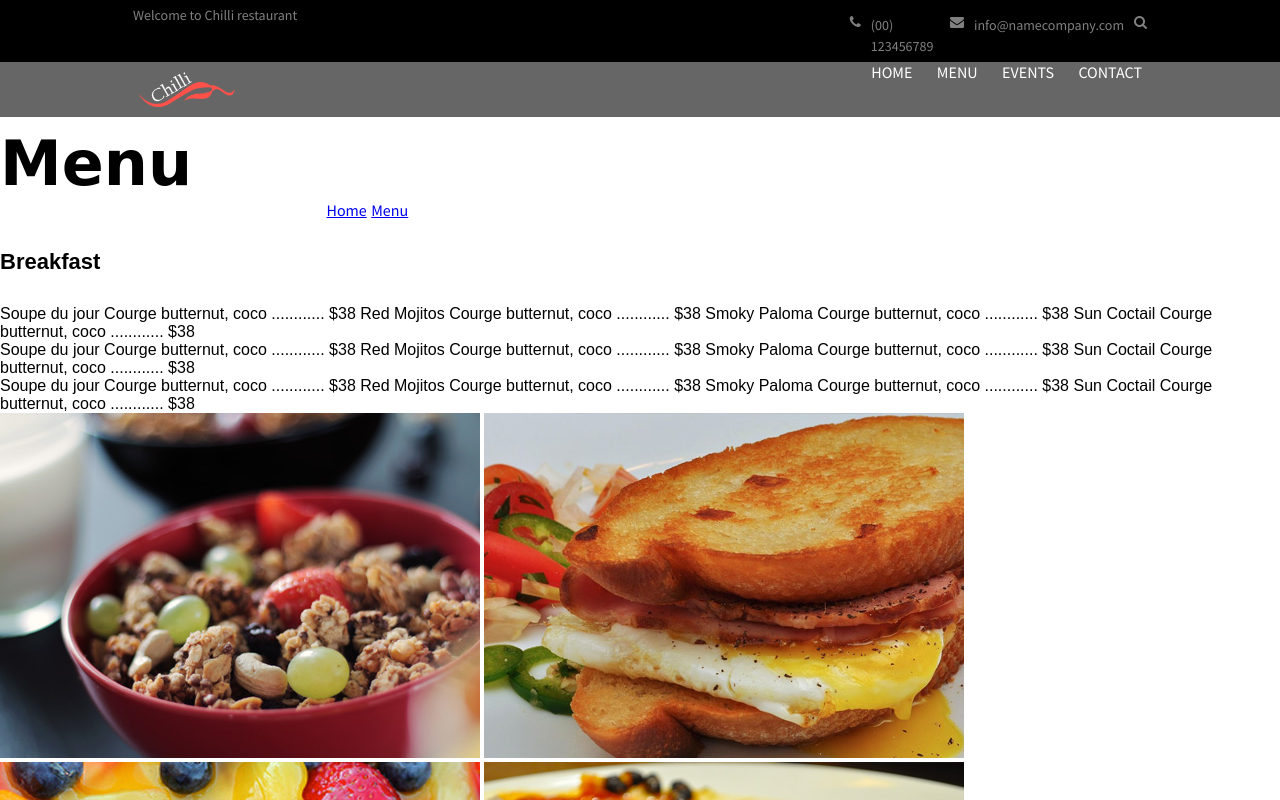
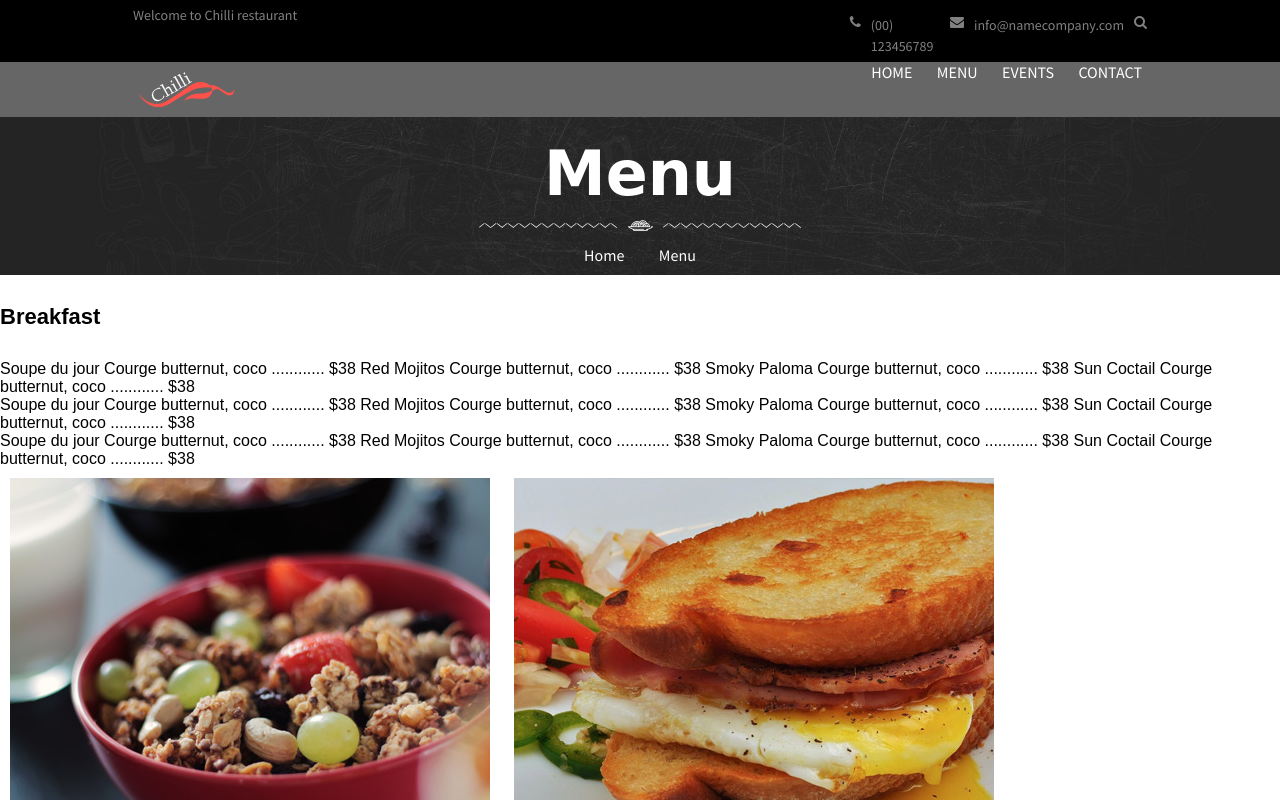
Before and after one commit to MichellePayne/resturant-PSD-Conversion, a website: page menu.html in a window 1280 px wide. Shown: the top 800 px of the page. Drawn offline with nearby package versions, Linux system fonts and the light colour scheme; files that its build step writes are made by us from their sources; a web font is replaced by a local one.

Commit message:
finsished menu page header

```diff
--- a/dev/styles/partials/_baseStyles.scss
+++ b/dev/styles/partials/_baseStyles.scss
@@ -28,6 +28,9 @@ a{
 	font-family: 'Source Sans Pro', sans-serif;
 	font-size: 16px;
 }
+img{
+	padding:10px;
+}
 .wrapper{
 	width:80%;
 	margin:0 auto;
--- a/dev/styles/partials/_newsletter.scss
+++ b/dev/styles/partials/_newsletter.scss
@@ -10,6 +10,7 @@
 }
 .news, .hours, .address{
 	width:33.33%;
+	padding:20px;
 }
 .news input{
 	margin-left:0;
--- a/dev/styles/style.scss
+++ b/dev/styles/style.scss
@@ -8,3 +8,21 @@
 @import 'partials/prefooter';
 @import 'partials/newsletter';
 @import 'partials/footer';
+
+.menuTitle{
+	background-image: url("../../assets/header-background.jpg");
+	background-size: cover;
+	background-repeat: no-repeat;
+	text-align: center;
+	color:#fff;
+	padding:10px;
+}
+.menuNav a{
+	color: #fff;
+	text-decoration: none;
+	padding:10px;
+	margin:5px;
+}
+.menuNav img{
+	margin: 10px;
+}
--- a/menu.html
+++ b/menu.html
@@ -35,11 +35,13 @@
 				</nav>
 			</div>
 		</div>
-		<div class="menuPage">
+		<div class="menuTitle">
 			<h2>Menu</h2>
 			<img src="assets/heading-underlineWhite.png" alt="">
-			<a href="Home">Home</a>
-			<a href="Menu">Menu</a>
+			<nav class="menuNav">
+				<a href="Home">Home</a>
+				<a href="Menu">Menu</a>
+			</nav>
 		</div>
 	</header>
 	<section class="breakfast">
```
